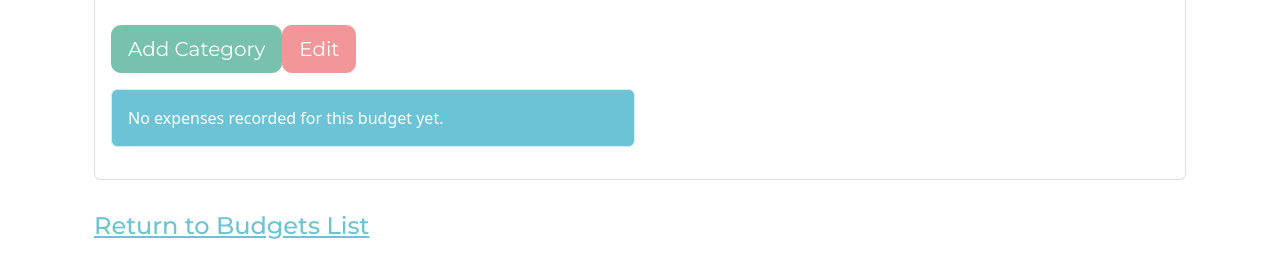
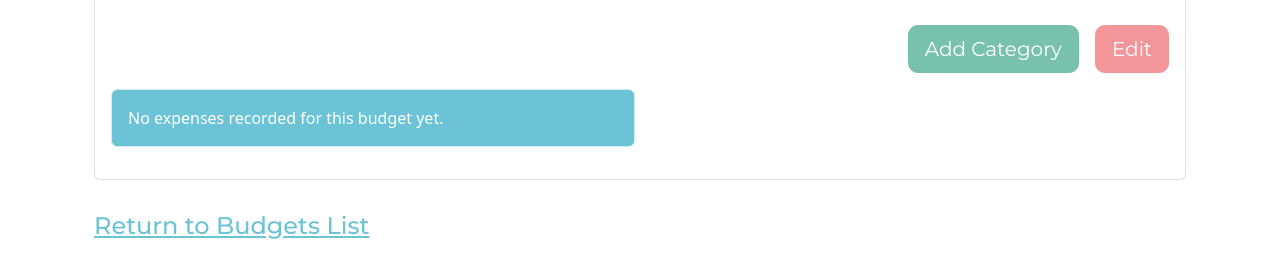
Before and after one commit to TrialAndErrror/djangoMM, a Django app: template mm_project/expenses/templates/budgets/budget_view.html in a window 1280 px wide. Shown: the part 178-456 px from the top of the page. Run offline with Django 3.2, Linux system fonts and the light colour scheme; the template is opened without the code that fills it, so the values that code supplies are empty; parts of the project's set-up code (start-up, migrations or seed data) failed here and were passed over; some libraries are stand-ins or nearby versions.

Commit message:
Update category button style

```diff
--- a/mm_project/expenses/templates/budgets/budget_view.html
+++ b/mm_project/expenses/templates/budgets/budget_view.html
@@ -42,7 +42,7 @@
                         <div class="card-body">
                             <div class="d-flex flex-column" style="gap: 1rem">
                                 <h3>Budget Amount: $ {{ object.amount }}</h3>
-                                <div class="d-flex flex-wrap">
+                                <div class="d-flex flex-wrap gap-3">
                                     {% for category in object.expensecategory_set.all %}
                                         <div class="badge bg-primary-outline border border-primary text-primary d-flex align-items-center" style="font-size: 1rem; padding: 0.5rem 1rem;">
                                             {{ category.name }}
@@ -64,7 +64,7 @@
                                         </div>
                                     {% endfor %}
                                     <button type="button"
-                                            class="btn btn-primary btn-lg"
+                                            class="btn btn-primary btn-lg ms-auto"
                                             data-bs-toggle="modal"
                                             data-bs-target="#expense-category-modal">
                                         Add Category
```
